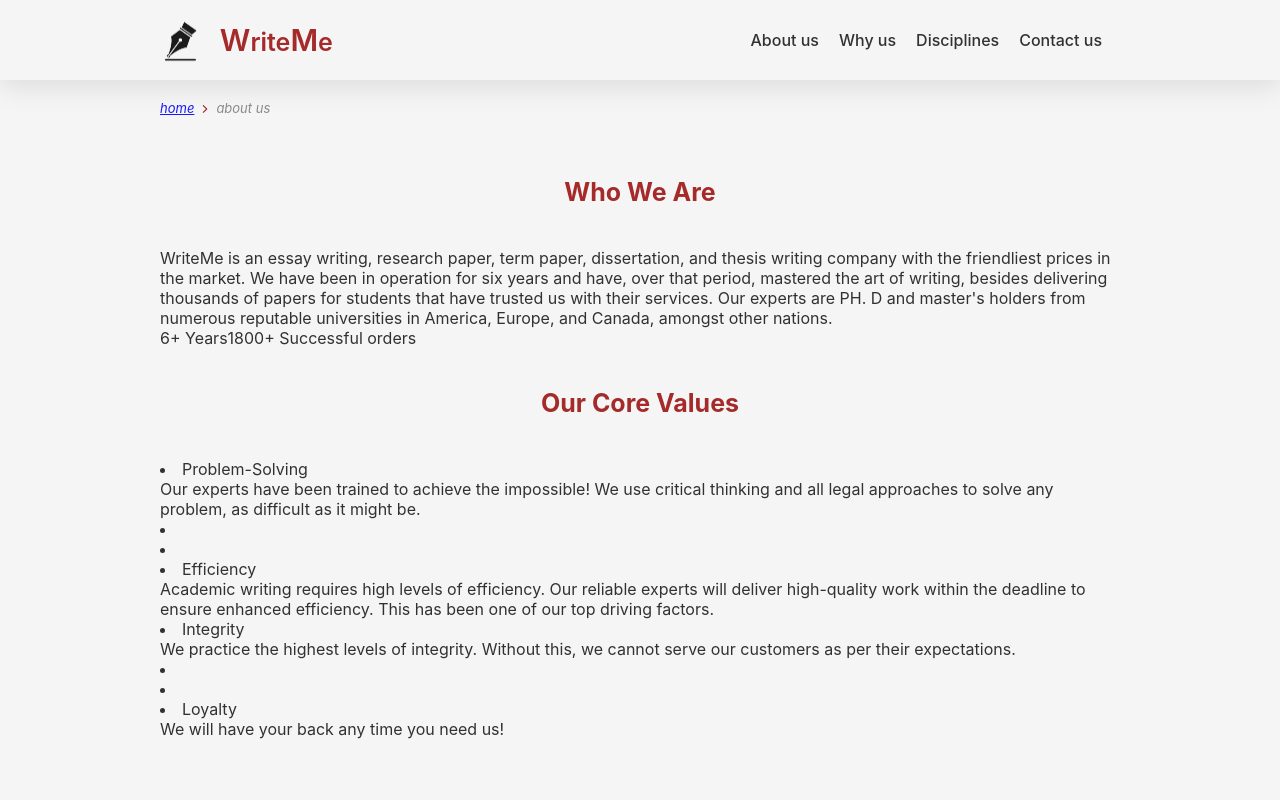
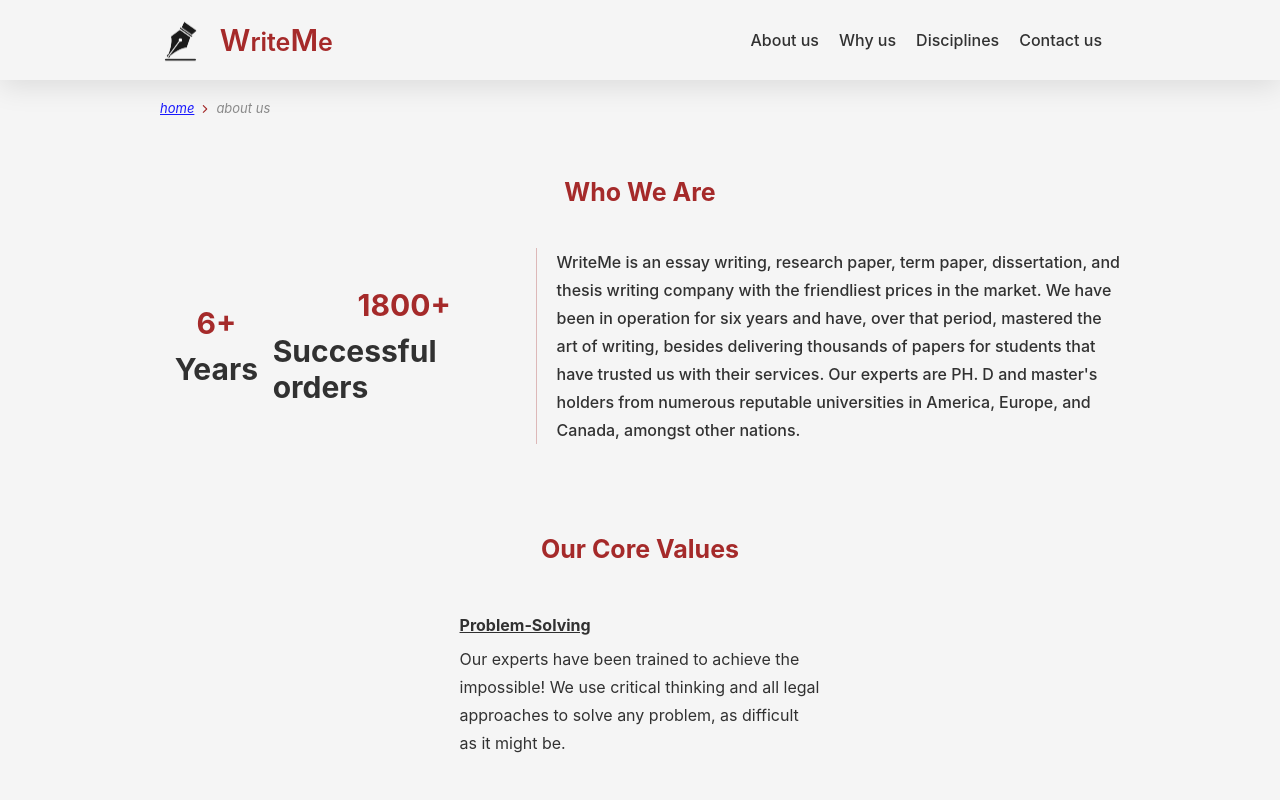
Before and after one commit to 1wes/WriteMe-Carbon, a React (Create React App) app: page /#/about in a window 1280 px wide. Shown: the top 800 px of the page. Built offline with nearby package versions, Linux system fonts and the light colour scheme.

Commit message:
style about section

```diff
--- a/src/components/about.css
+++ b/src/components/about.css
@@ -1,10 +1,84 @@
 #about-section{
-    height: 100vh;
+    height: 100%;
+    padding-bottom: 100px;
 }
 
 .about{
     margin: 0 auto;
     width: 75%;
+}
+
+.about-us{
+    display: flex;
+    flex-direction: row-reverse;
+}
+
+.our-story{
+    width: 60%;
+    line-height: 28px;
+    font-weight: 450;
+    padding-left: 20px;
+    border-left: 1px solid rgba(165, 42, 42, 0.3);
+}
+
+.analytics{
+    width: 40%;
+    display: flex;
+    font-weight: bold;
+}
+
+.years, .orders{
+    display: flex;
+    font-size: 30px;
+    flex-direction: column;
+    gap: 10px;
+    justify-content: center;
+    align-items: center;
+    color: brown;
+}
+
+.years{
+    width: 30%;
+}
+
+.orders{
+    width: 70%;
+}
+
+.years span, .orders span{
+    display: flex;
+    align-items: center;
+    justify-content: center;
+    color: rgba(0, 0, 0, 0.8);
+}
+
+.our-values{
+    margin-top: 50px;
+}
+
+.values{
+    margin: 0 auto;
+    width: 80%;
+    display: flex;
+    gap: 10px;
+    flex-wrap: wrap;
+    justify-content: center;
+}
+
+.values li{
+    list-style: none;
+    width: 47%;
+    padding: 10px;
+}
+
+.value-header{
+    font-weight: bold;
+    text-decoration: underline;
+}
+
+.value-text{
+    line-height: 28px;
+    margin-top: 10px;
 }
 
 @media only screen and (max-width:480px){
```
